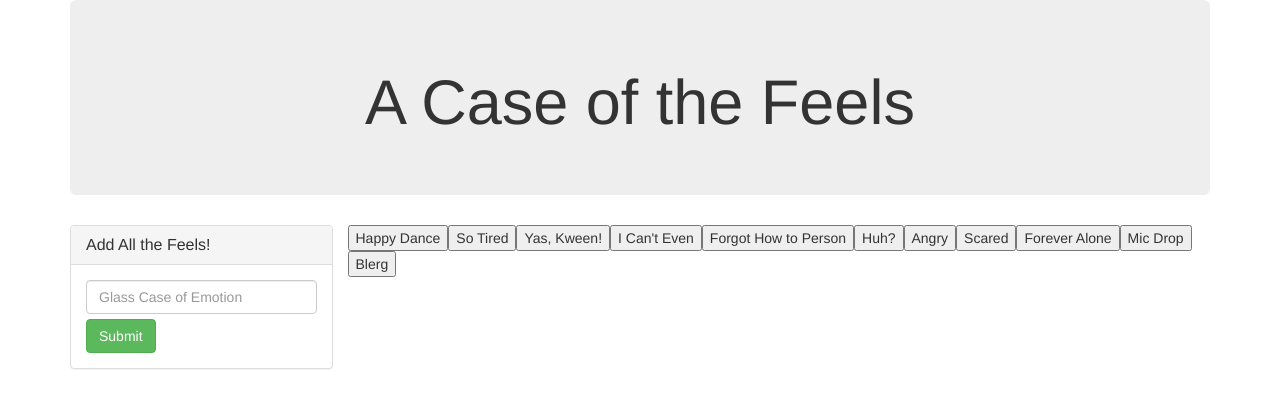
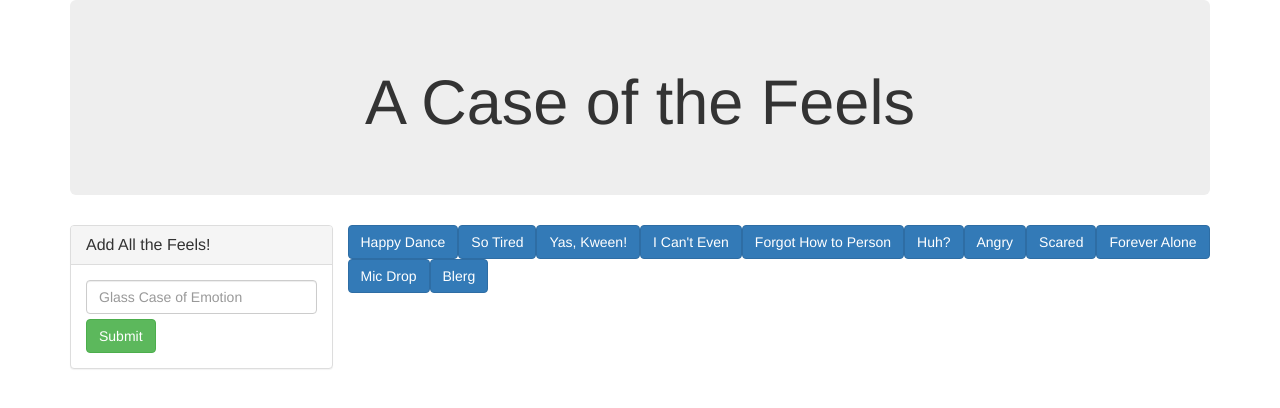
Before and after one commit to hornsten/The-Feels, a PHP site: page / in a window 1280 px wide. Shown: the top 408 px of the page. Run offline with PHP 8.4, Linux system fonts and the light colour scheme; some libraries are stand-ins or nearby versions.

Commit message:
More styling

```diff
--- a/assets/css/style.css
+++ b/assets/css/style.css
@@ -3,7 +3,10 @@
 }
 
 img,
-{
+p {
   float: left;
-  background-color: blue;
 }
+
+img {
+  margin: 10px;
+}
--- a/assets/javascript/app.js
+++ b/assets/javascript/app.js
@@ -15,11 +15,11 @@ $(document).ready(function() {
             .done(function(response) {
 
                 for (var i = 0; i < response.data.length; i++) {
-
-                    $('#GIF-area').prepend("<img src='" + response.data[i].images.fixed_height_still.url + "'" + "data-still='" + response.data[i].images.fixed_height_still.url + "'" + "data-animate='" + response.data[i].images.fixed_height.url + "'>");
-                    $('#GIF-area').prepend('<p>Rating: ' + response.data[i].rating + '</p>');
+                    $('#GIF-area').prepend('<div id="img' + i + '">');
+                    $('#img' + i).prepend("<img src='" + response.data[i].images.fixed_height_still.url + "'" + "data-still='" + response.data[i].images.fixed_height_still.url + "'" + "data-animate='" + response.data[i].images.fixed_height.url + "'>");
+                    // $('#img' + i).prepend('<p>Rating: ' + response.data[i].rating + '</p>');
                     $('img').attr("data-state", "still");
-                    $('img').addClass('gif');
+                    $('img').addClass('gif img-thumbnail');
                 }
             })
     };
@@ -36,7 +36,7 @@ $(document).ready(function() {
 
             // Then dynamicaly generates buttons for each feel in the array
 
-            var button = $('<button>');
+            var button = $('<button class="btn btn-primary">');
             button.addClass('feel'); // Adds a class
             button.attr('data-search', feels[i]); // Adds a data-attribute
             button.text(feels[i]); // Provides the initial button text
--- a/index.html
+++ b/index.html
@@ -39,7 +39,8 @@
       </div>
     </div>
     <div class="row">
-      <div id="GIF-area">
+      <div class="col-xs-12">
+        <div id="GIF-area"></div>
       </div>
     </div>
   </div>
```
